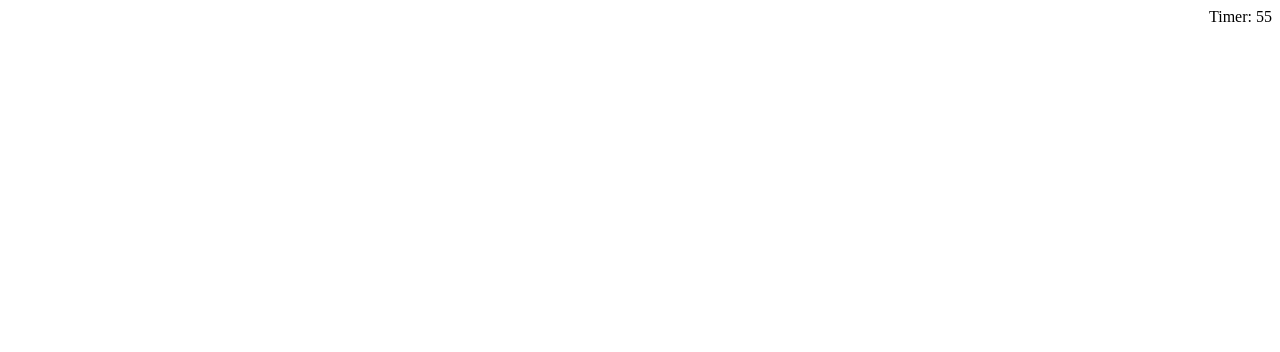
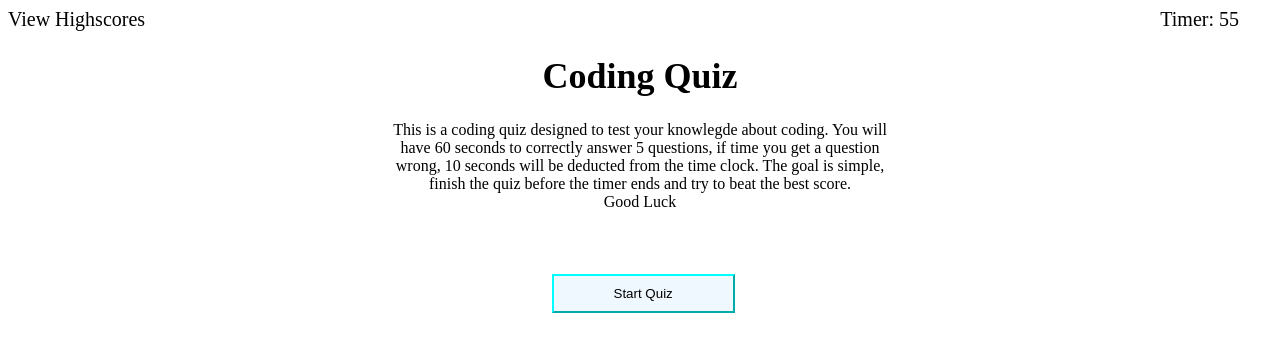
Before and after one commit to fredkamm/code-quiz, a plain HTML site: page index.html in a window 1280 px wide. Drawn offline with Linux system fonts and the light colour scheme.

Commit message:
opening page is set up and align,going to to make the button on the home page activate the timer for starting the quiz

```diff
--- a/assets/css/style.css
+++ b/assets/css/style.css
@@ -0,0 +1,34 @@
+/* positioning the timer and highscores icon on the top on the page */
+.timer {
+    display: inline;
+    justify-content: flex-start;
+    margin-left: 80%;
+    font-size: 20px;
+}
+
+.highscores {
+    display: inline;
+    justify-content: flex-start;
+    font-size: 20px;
+    top: 0;
+}
+
+.title {
+    display: flex;
+    justify-content: center;
+    font-size: 36px;
+}
+
+p {
+    display: flex;
+    justify-content: center;
+    text-align: center;
+    margin: 0 30%;
+}
+
+.button1 {
+    margin: 5% 0 0 43%;
+    border-color: aqua ;
+    padding: 10px 60px;
+    background-color: aliceblue;
+}
--- a/assets/js/script.js
+++ b/assets/js/script.js
@@ -12,7 +12,7 @@
 
 // Assign variables
 var timeEl = document.querySelector(".timer");
-var history = document.querySelector(".history");
+var highscores = document.querySelector(".highscores");
 
 // Setting the countdown
 var countDown = 60
--- a/index.html
+++ b/index.html
@@ -11,11 +11,14 @@
 
 <body>
     <header>
-        <div class="timer" style="display: flex; justify-content: flex-end; font-size: 16px;"></div>
-        <div class="history"></div>
+        <div class="highscores">View Highscores</div>
+        <div class="timer"></div>
     </header>
 
     <main>
+        <h1 class="title">Coding Quiz</h1>
+        <p>This is a coding quiz designed to test your knowlegde about coding. You will have 60 seconds to correctly answer 5 questions, if time you get a question wrong, 10 seconds will be deducted from the time clock. The goal is simple, finish the quiz before the timer ends and try to beat the best score.<br>Good Luck</p>
+        <button class="button1">Start Quiz</button>
 
     </main>
 
```
